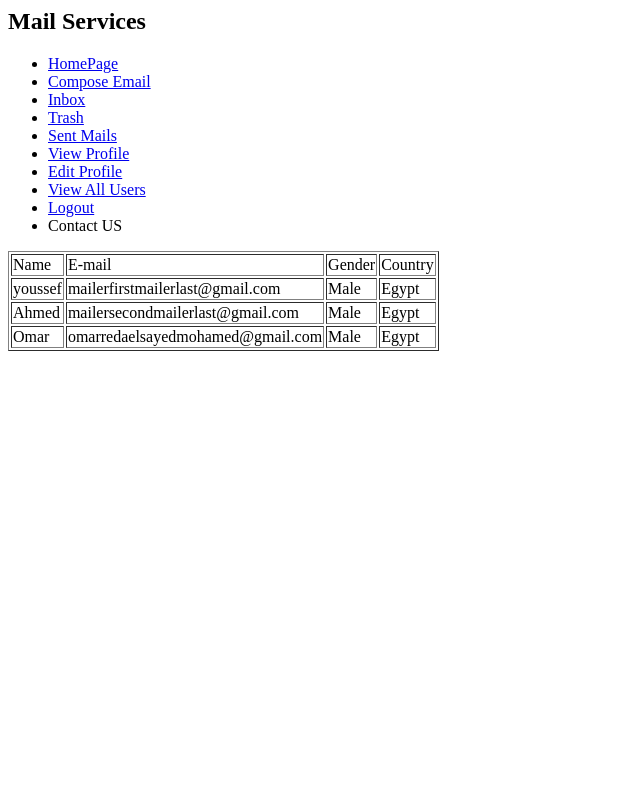
After one commit to OmarShahen/Company-Mailer-Project, a Flask app: page /allUsers in a window 1280 px wide. The commit adds this page. Shown: the whole page, without its empty margins (0-640 px from the left). Run offline with Flask 2, Linux system fonts and the light colour scheme.

Commit message:
The user can view all other users

```diff
--- a/Main.py
+++ b/Main.py
@@ -1,13 +1,7 @@
 from flask import *
 from admin import admin
 from User import user
-import smtplib, ssl
 import os
-from email.mime.text import MIMEText
-from email.mime.multipart import MIMEMultipart
-from email import encoders
-from email.mime.base import MIMEBase
-import send_mail
 from werkzeug.utils import secure_filename
 
 app = Flask(__name__)
@@ -15,13 +9,13 @@ app.secret_key = "Shahen"
 allUsers = []
 adminOfApplication = admin('omar','omarredaelsayedmohamed@gmail.com','admin123','male','6/6/2000','Alexandria','Egypt','01065630331')
 
-user1 = user('youssef','mailerfirstmailerlast@gmail.com','FirstLast11','male','8/8/2006','Alexandria','Egypt','01265630331')
+user1 = user('youssef','mailerfirstmailerlast@gmail.com','FirstLast11','Male','8/8/2006','Alexandria','Egypt','01265630331')
 user1.set_appPassword(os.environ.get('FirstMailerPassword'))
 
-user2 = user('Ahmed','mailersecondmailerlast@gmail.com','SecondLast11','male','5/12/2006','Alexandria','Egypt','01006615471')
+user2 = user('Ahmed','mailersecondmailerlast@gmail.com','SecondLast11','Male','5/12/2006','Alexandria','Egypt','01006615471')
 user2.set_appPassword(os.environ.get('SecondMailerPassword'))
 
-user3 = user('Omar','omarredaelsayedmohamed@gmail.com','Shahen77','male','6/6/2000','Alexandria','Egypt','01065630331')
+user3 = user('Omar','omarredaelsayedmohamed@gmail.com','Shahen77','Male','6/6/2000','Alexandria','Egypt','01065630331')
 user3.set_appPassword(os.environ.get('mailPassword'))
 
 allUsers.append(user1)
@@ -121,9 +115,6 @@ def edit_profile():
                 return "<h1>Edited Successfully</h1>"
         return "<h1>Does not Exist</h1>"
 
-
-
-
 @app.route('/logout')
 def logout():
 
@@ -140,45 +131,48 @@ def logout():
 def composeEmail():
     return render_template('composeEmail.html',userName = session['email'])
 
-@app.route('/composeEmail/',methods = ['POST'])
+@app.route('/composeEmail/', methods = ['POST'])
 def sendingMail():
 
-    if request.method == 'POST':
-        sender = session['email']
-        sender_password  = session['appPassword']
-        receiver = request.form['reciever']
-        subject = request.form['subject']
-        body = request.form['mailInfo']
-        if request.files:
-            sender_file = request.files["user_file"]
-            file_name = secure_filename(sender_file.filename)
-            root_path = "E:\\Mailer\\Users"
-            main_path = os.path.join(root_path, session['name'], "sent")
-            print(main_path)
-            try:
-                os.makedirs(main_path)
-                print("The Directry is created and saved")
-            except OSError as error:
-                print("The Directory already Exist")
-            file_location = os.path.join(main_path, file_name)
-            sender_file.save(file_location)
-            send_mail.send_mail_attachment(sender, sender_password, receiver, subject, body, file_location, file_name)
-            print("Saved Successfully")
-        send_mail.send_mail(sender, sender_password, receiver, subject, body)
+    if request.method == "POST":
 
+        sender_name = session['name']
+        sender_mail = session['email']
+        receiver_mail = request.form['reciever']
+        mail_subject = request.form['subject']
+        mail_body = request.form['mailInfo'].strip()
 
-        return "<h1>Sent Successfully</h1>"#send_mail.send_mail(sender, sender_password,receiver,subject,body,file_attachment)
+        email = {"sender_name": sender_name,
+                 "sender_mail": sender_mail,
+                 "receiver_mail": receiver_mail,
+                 "subject": mail_subject,
+                 "body": mail_body
+                }
 
+        for user in allUsers:
+            if user.get_email() == session['email']:
+                user.add_sent_mail(email)
+            if user.get_email() == receiver_mail:
+                user.add_inbox(email)
 
+        return redirect(url_for('composeEmail'))
 
+@app.route("/inbox")
+def see_inbox():
+    for user in allUsers:
+        if user.get_email() == session["email"]:
+            return render_template("inbox.html", inbox_mails = user.get_all_inbox())
 
+@app.route("/sentMails")
+def see_sent_mails():
+    for user in allUsers:
+        if user.get_email() == session['email']:
+            return render_template("sentMails.html", sent_mails = user.get_all_sent_mails())
 
+@app.route("/allUsers")
+def view_all_users():
 
-
-
-
-
-
+    return render_template("allUsers.html", allUsers = allUsers)
 
 
 if __name__ == "__main__":
--- a/Person.py
+++ b/Person.py
@@ -54,4 +54,4 @@ class person:
 
 
     def __str__(self):
-        return self.name +" "+ self.password +" "+ self.email +" "+ self.gender +" "+ self.dateOfBirth +" "+ self.city +" "+ self.state +" "+ self.country +" "+ self.contact
+        return self.name +" "+ self.password +" "+ self.email +" "+ self.gender +" "+ self.dateOfBirth +" "+ self.city +" "+ self.country +" "+ self.contact
--- a/templates/ViewProfile.html
+++ b/templates/ViewProfile.html
@@ -7,9 +7,12 @@
         <ul>
             <li><a href = '/'>HomePage</a></li>
             <li><a href = '/composeEmail'>Compose Email</a></li>
-            <li>Inbox</li>
+            <li><a href = '/inbox'>Inbox</a></li>
+            <li><a href = '/trash'>Trash</a></li>
+            <li><a href = '/sentMails'>Sent Mails</a></li>
             <li><a href = '/View profile'>View Profile</a></li>
             <li><a href = '/EditProfileForm'>Edit Profile</a></li>
+            <li><a href = '/allUsers'>View All Users</a>
             <li><a href = '/logout'>Logout</a></li>
             <li>Contact US</li>
         </ul>
--- /dev/null
+++ b/templates/allUsers.html
@@ -0,0 +1,36 @@
+<html>
+    <head>
+        <title></title>
+    </head>
+    <body>
+        <h2>Mail Services</h2>
+        <ul>
+            <li><a href = '/'>HomePage</a></li>
+            <li><a href = '/composeEmail'>Compose Email</a></li>
+            <li><a href = '/inbox'>Inbox</a></li>
+            <li><a href = '/trash'>Trash</a></li>
+            <li><a href = '/sentMails'>Sent Mails</a></li>
+            <li><a href = '/View profile'>View Profile</a></li>
+            <li><a href = '/EditProfileForm'>Edit Profile</a></li>
+            <li><a href = '/allUsers'>View All Users</a>
+            <li><a href = '/logout'>Logout</a></li>
+            <li>Contact US</li>
+        </ul>
+        <table border = 1>
+            <tr>
+                <td>Name</td>
+                <td>E-mail</td>
+                <td>Gender</td>
+                <td>Country</td>
+            </tr>
+            {%for user in allUsers:%}
+                <tr>
+                    <td>{{user.get_name()}}</td>
+                    <td>{{user.get_email()}}</td>
+                    <td>{{user.get_gender()}}</td>
+                    <td>{{user.get_country()}}</td>
+                </tr>
+            {%endfor%}
+        </table>
+    </body>
+    </html>
--- a/templates/composeEmail.html
+++ b/templates/composeEmail.html
@@ -6,9 +6,12 @@
     <ul>
         <li><a href = '/'>HomePage</a></li>
         <li><a href = '/composeEmail'>Compose Email</a></li>
-        <li>Inbox</li>
+        <li><a href = '/inbox'>Inbox</a></li>
+        <li><a href = '/trash'>Trash</a></li>
+        <li><a href = '/sentMails'>Sent Mails</a></li>
         <li><a href = '/View profile'>View Profile</a></li>
         <li><a href = '/EditProfileForm'>Edit Profile</a></li>
+        <li><a href = '/allUsers'>View All Users</a>
         <li><a href = '/logout'>Logout</a></li>
         <li>Contact US</li>
     </ul>
--- a/templates/editProfileForm.html
+++ b/templates/editProfileForm.html
@@ -7,9 +7,12 @@
         <ul>
             <li><a href = '/'>HomePage</a></li>
             <li><a href = '/composeEmail'>Compose Email</a></li>
-            <li>Inbox</li>
+            <li><a href = '/inbox'>Inbox</a></li>
+            <li><a href = '/trash'>Trash</a></li>
+            <li><a href = '/sentMails'>Sent Mails</a></li>
             <li><a href = '/View profile'>View Profile</a></li>
             <li><a href = '/EditProfileForm'>Edit Profile</a></li>
+            <li><a href = '/allUsers'>View All Users</a>
             <li><a href = '/logout'>Logout</a></li>
             <li>Contact US</li>
         </ul>
--- a/templates/userPage.html
+++ b/templates/userPage.html
@@ -7,9 +7,12 @@
     <ul>
         <li><a href = '/'>HomePage</a></li>
         <li><a href = '/composeEmail'>Compose Email</a></li>
-    <li>Inbox</li>
+        <li><a href = '/inbox'>Inbox</a></li>
+        <li><a href = '/trash'>Trash</a></li>
+        <li><a href = '/sentMails'>Sent Mails</a></li>
         <li><a href = '/View profile'>View Profile</a></li>
         <li><a href = '/EditProfileForm'>Edit Profile</a></li>
+        <li><a href = '/allUsers'>View All Users</a>
         <li><a href = '/logout'>Logout</a></li>
         <li>Contact US</li>
     </ul>
```
Also changed, not shown: User.py (+19 -2 lines), get_emails.py (added, +37 -0 lines), templates/inbox.html (added, +39 -0 lines), templates/sentMails.html (added, +43 -0 lines), Users/youssef/sent/2017-08-18_22.43.21.jpg (deleted), Users/youssef/sent/Screenshot_20171205-222942.png (deleted), 4 other files. Lines whose indentation alone changed are shown as unchanged.
